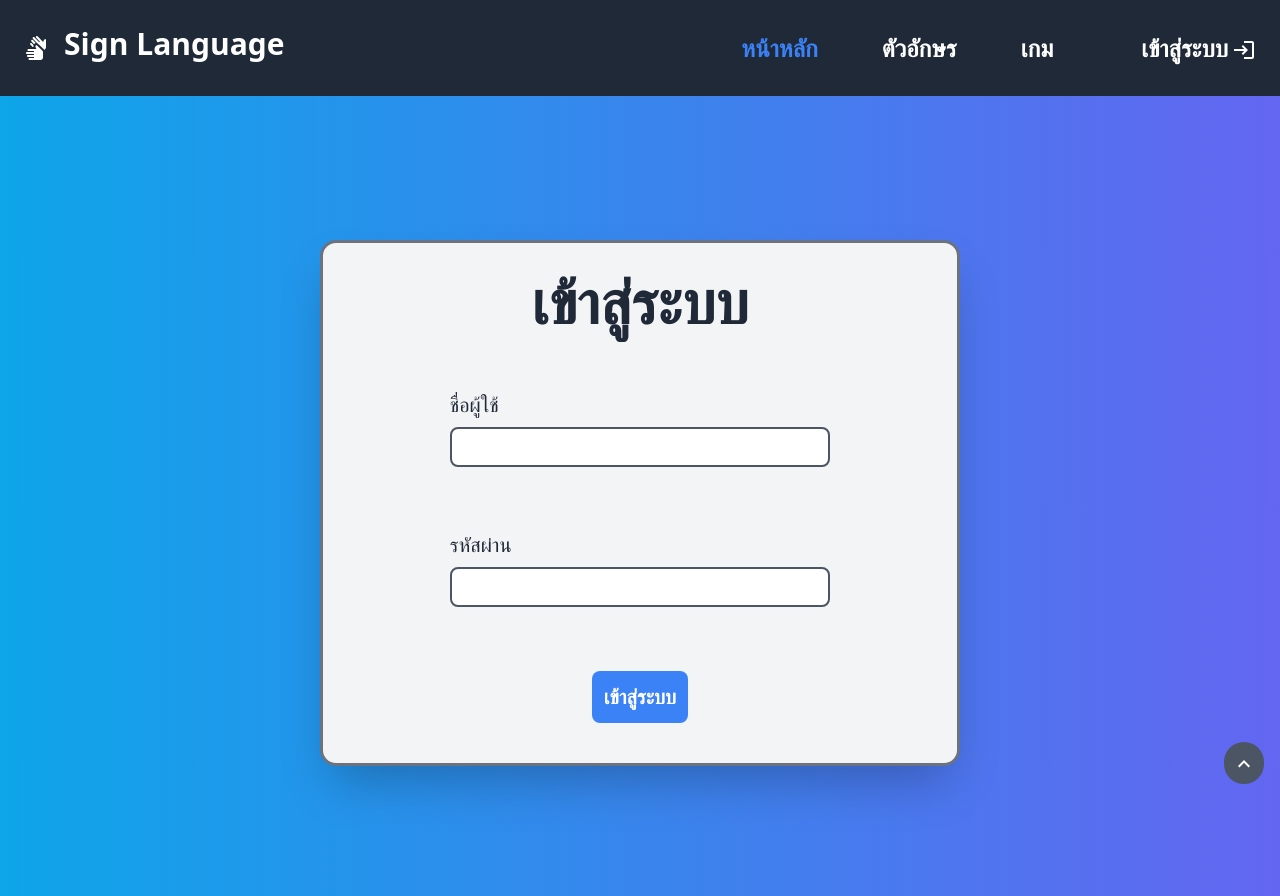
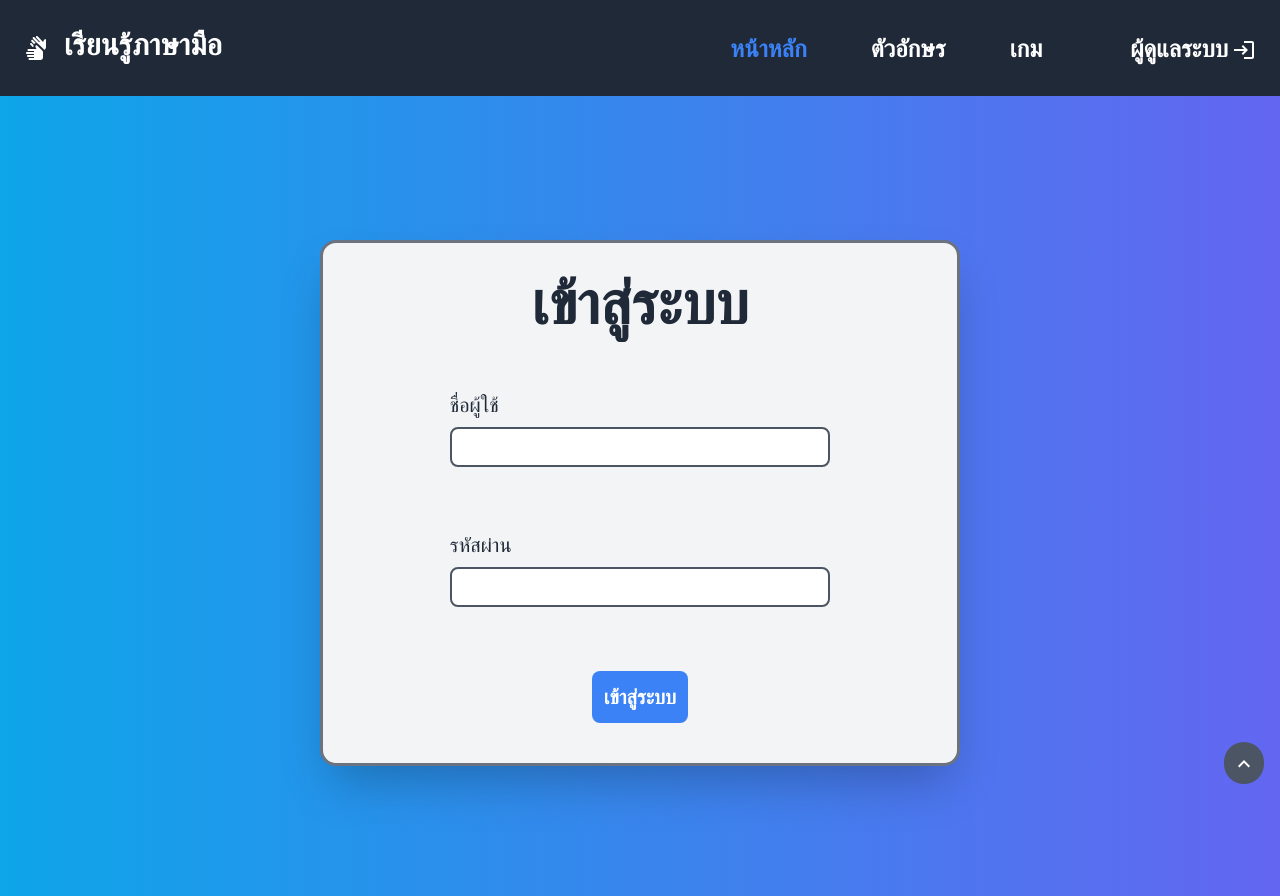
Before and after one commit to Chakhrit-107/Sign-Language-Client, a React (Create React App) app: page /login in a window 1280 px wide. Built offline with nearby package versions, Linux system fonts and the light colour scheme.

Commit message:
add guideline usage web and change port config

```diff
--- a/src/Client/Home/home.view.tsx
+++ b/src/Client/Home/home.view.tsx
@@ -58,6 +58,9 @@ function Home() {
               )}
             </div>
           </div>
+          <h1 className="w-full flex justify-center text-gray-600 text-lg md:text-2xl">
+            เลือกหมวดหมู่ที่ต้องการเรียน
+          </h1>
           <div className="px-8 md:px-20 lg:px-24">
             <div className="grid grid-cols-2 md:grid-cols-3 lg:grid-cols-5 xl:grid-cols-6 gap-y-4 gap-x-4 md:gap-y-8 lg:gap-x-8">
               {/* Add category menu */}
@@ -104,7 +107,7 @@ function Home() {
                       </div>
                     </Link>
 
-                    {/* Edit and delete category menu */}
+                    {/* Edit and delete category button menu */}
                     {authentication ? (
                       <div className="flex items-center justify-center space-x-6 pt-2 border-t-[1px] shadow-inner w-full">
                         <EditIcon
--- a/src/Client/Navbar/navbar.view.tsx
+++ b/src/Client/Navbar/navbar.view.tsx
@@ -97,7 +97,7 @@ function Navbar() {
               <div className="flex items-center">
                 <SignLanguageIcon className="text-white text-2xl" />
                 <h1 className="ml-4 text-white text-2xl md:text-3xl font-bold">
-                  Sign Language
+                  เรียนรู้ภาษามือ
                 </h1>
               </div>
             </Link>
@@ -157,7 +157,7 @@ function Navbar() {
                       selectedMenu === "login" ? "text-blue-500" : "text-white"
                     }`}
                   >
-                    เข้าสู่ระบบ
+                    ผู้ดูแลระบบ
                   </h1>
                   <LoginIcon className="text-white mt-1" />
                 </Link>
@@ -225,7 +225,7 @@ function Navbar() {
                 onClick={toggleMenu}
               >
                 <LoginIcon className="text-white mt-1" />
-                <span className="ml-4">เข้าสู่ระบบ</span>
+                <span className="ml-4">ผู้ดูแลระบบ</span>
               </Link>
             )}
           </div>
--- a/src/Client/Teaching/Vocabularies/conponent/addVocabularyModal.tsx
+++ b/src/Client/Teaching/Vocabularies/conponent/addVocabularyModal.tsx
@@ -148,7 +148,7 @@ function AddVocabularyModal({ categoryName, closeCreate }: AddVocabularyProp) {
     <>
       <div className="flex flex-col items-center w-full bg-white gap-y-14">
         <div className="flex w-full justify-between">
-          <span className="text-gray-800">หมวดหมู่ :</span>
+          <span className="text-gray-800">คำศัพท์ :</span>
           <input
             type="text"
             onChange={(e) => setVocabulary(e.target.value)}
--- a/src/Client/Teaching/Vocabularies/conponent/updateVocabularyModal.tsx
+++ b/src/Client/Teaching/Vocabularies/conponent/updateVocabularyModal.tsx
@@ -159,7 +159,7 @@ function UpdateVocabularyModal({
     <>
       <div className="flex flex-col items-center w-full bg-white gap-y-14">
         <div className="flex w-full justify-between">
-          <span className="text-gray-800">คำใหม่: </span>
+          <span className="text-gray-800">คำศัพท์ใหม่: </span>
           <input
             type="text"
             onChange={(e) => setNewVocabulary(e.target.value)}
--- a/src/Client/Teaching/Vocabularies/vocabularies.view.tsx
+++ b/src/Client/Teaching/Vocabularies/vocabularies.view.tsx
@@ -44,6 +44,9 @@ function Vocabularies() {
             <img src={categoryImgSignLanguage} className="w-full rounded-3xl" />
           </div>
         </div>
+        <h1 className="w-full flex justify-center text-gray-600 text-lg md:text-2xl">
+          เลือกคำศัพท์ที่ต้องการเรียน
+        </h1>
         <div className="px-8 md:px-20 lg:px-24">
           <div className="grid grid-cols-2 md:grid-cols-3 lg:grid-cols-5 xl:grid-cols-6 gap-y-4 gap-x-4 md:gap-y-8 lg:gap-x-8">
             {/* add menu for admin */}
--- a/src/config/config.backend.ts
+++ b/src/config/config.backend.ts
@@ -1,8 +1,9 @@
 export const api_url = "https://sign-language-server.onrender.com";
 export const api_urlX = "http://3.27.222.170:8080";
+export const api_urlY = "http://localhost:8080";
 
 export default {
-  API_URL: api_url,
+  API_URL: api_urlX,
   AUTHENTICATION: "authentication",
   LOGIN: "login",
   REGISTER: "register",
```
